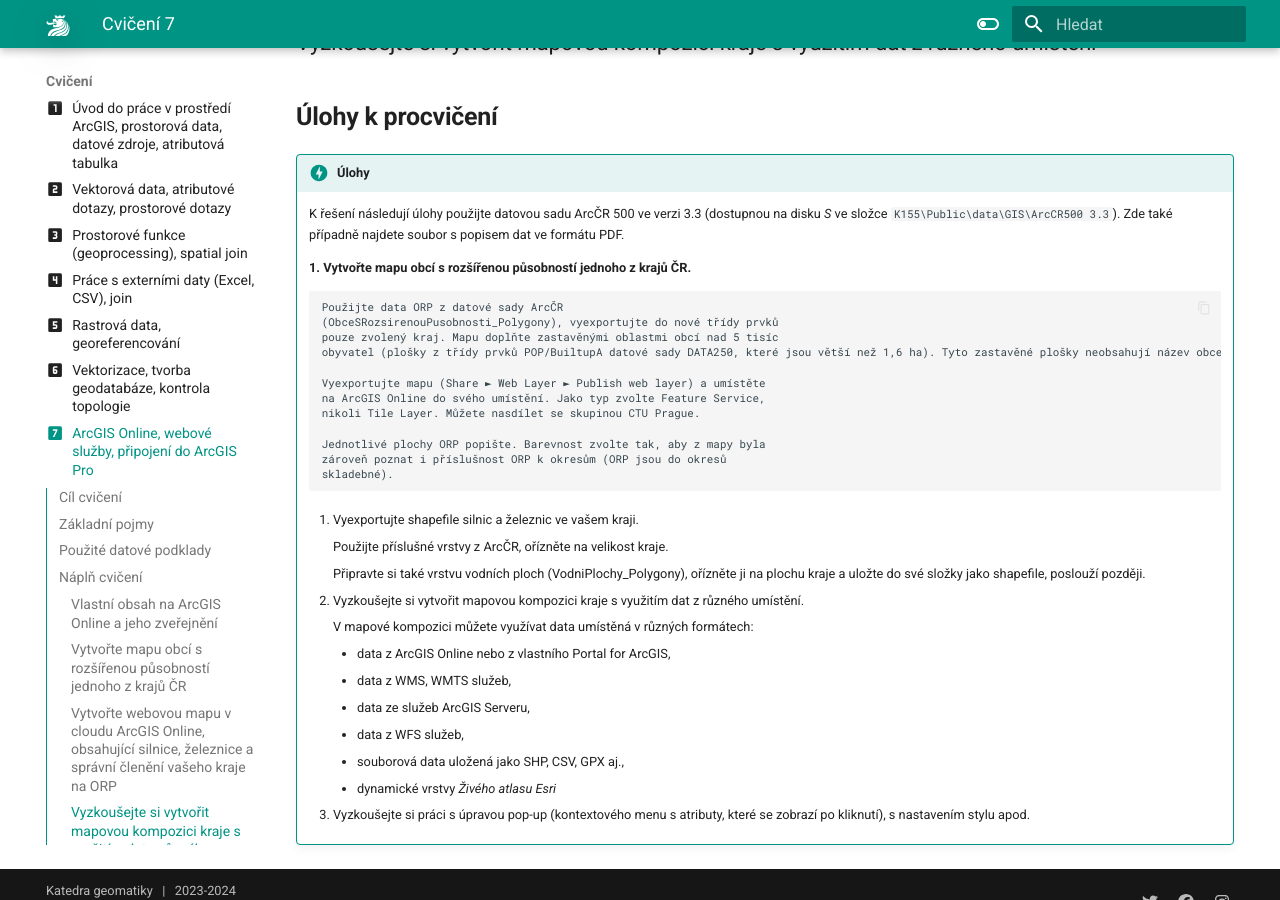
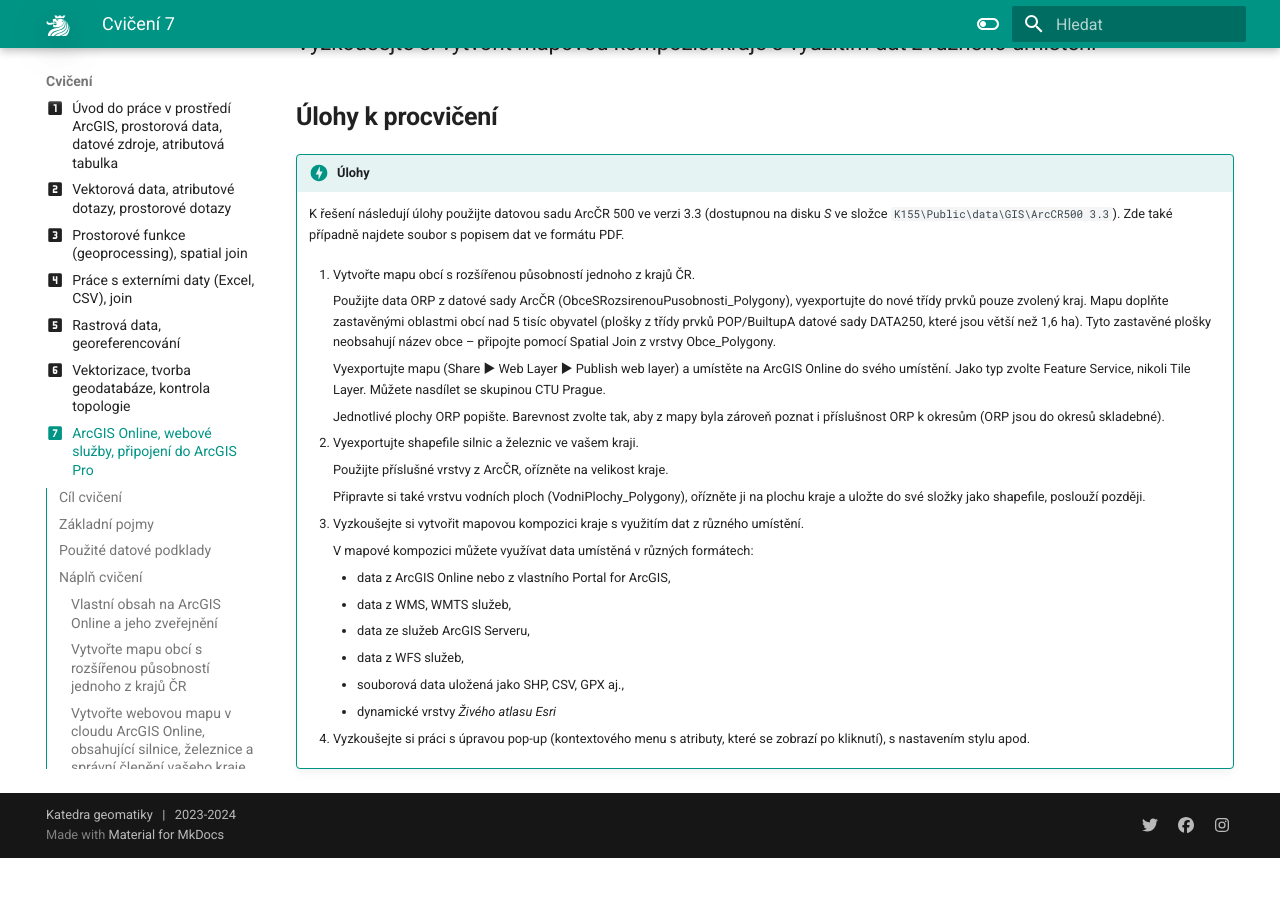
Before and after one commit to k155gis0/gis1, an MkDocs documentation site: the page built from docs/cviceni/cviceni7.md, in a window 1280 px wide and 900 px high, scrolled down 1277 px. Built offline with MkDocs 1.6.1 and Material for MkDocs 9.7.7, drawn with Linux system fonts in a browser that asks for light colours; after the commit the page ends 2135 px from its top, so only the background shows below that.

Commit message:
Update cviceni7.md

```diff
--- a/docs/cviceni/cviceni7.md
+++ b/docs/cviceni/cviceni7.md
@@ -52,7 +52,7 @@ Náplní cvičení je seznámení s prostředním ArcGIS Online. V rámci cviče
     ``K155\Public\data\GIS\ArcCR500 3.3``). Zde také případně najdete soubor s
     popisem dat ve formátu PDF.
 
-    **1. Vytvořte mapu obcí s rozšířenou působností jednoho z krajů ČR.**
+    1. Vytvořte mapu obcí s rozšířenou působností jednoho z krajů ČR.
 
         Použijte data ORP z datové sady ArcČR
         (ObceSRozsirenouPusobnosti_Polygony), vyexportujte do nové třídy prvků
```
